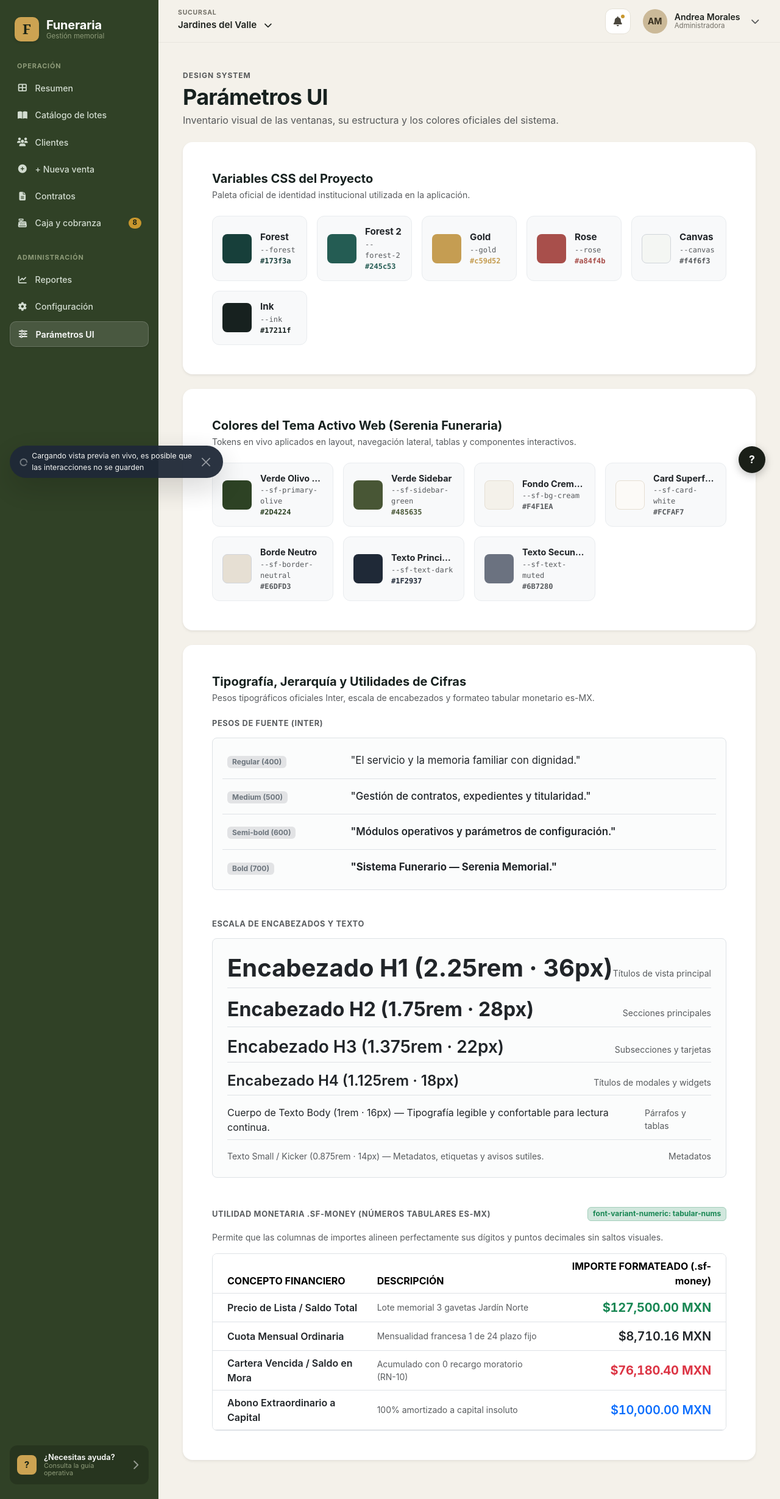
After one commit to Riguidix/SistemaFuneraria, an ASP.NET Core app: page /ParametrosUi in a window 1280 px wide. The commit adds this page. Shown: the whole page at 61% size. Run offline with ASP.NET Core 8, Linux system fonts and the light colour scheme; some libraries are stand-ins or nearby versions.

Commit message:
feat(web): SF-019/VistaParametrosUi - implementacion de design system y parametros ui segun captura 13

```diff
--- /dev/null
+++ b/src/SistemaFuneraria.Web/Pages/ParametrosUi.cshtml
@@ -0,0 +1,355 @@
+@page
+@model SistemaFuneraria.Web.Pages.ParametrosUiModel
+@{
+    ViewData["Title"] = "Parámetros UI - Design System";
+}
+
+<!-- Encabezado de Página (Figma Captura 13) -->
+<div class="mb-4">
+    <span class="text-uppercase fw-bold text-muted small" style="letter-spacing: 0.08em; font-size: 0.75rem;">DESIGN SYSTEM</span>
+    <h1 class="fw-bold mt-1 mb-1" style="color: var(--ink, #17211f); font-size: 2.25rem; letter-spacing: -0.02em;">Parámetros UI</h1>
+    <p class="text-muted mb-0" style="font-size: 1rem;">Inventario visual de las ventanas, su estructura y los colores oficiales del sistema.</p>
+</div>
+
+<!-- ========================================================
+     SECCIÓN 1: Variables CSS del Proyecto (Figma Captura 13)
+     ======================================================== -->
+<div class="card border-0 shadow-sm rounded-4 p-4 p-md-5 mb-4 bg-white">
+    <div class="mb-4">
+        <h2 class="h5 fw-bold mb-1" style="color: var(--ink, #17211f);">Variables CSS del Proyecto</h2>
+        <p class="text-muted small mb-0">Paleta oficial de identidad institucional utilizada en la aplicación.</p>
+    </div>
+
+    <!-- Grid de Swatches Fiel a Figma Captura 13 -->
+    <div class="row g-3 mb-3">
+        <!-- 1. Forest -->
+        <div class="col-12 col-sm-6 col-md-4 col-lg-2-4">
+            <div class="color-swatch-card h-100">
+                <div class="color-swatch-box" style="background-color: var(--forest, #173f3a);" title="#173f3a"></div>
+                <div class="overflow-hidden">
+                    <div class="fw-bold text-dark text-truncate" style="font-size: 0.95rem;">Forest</div>
+                    <div class="text-muted token-code">--forest</div>
+                    <div class="token-code fw-semibold text-truncate" style="color: var(--forest, #173f3a);">#173f3a</div>
+                </div>
+            </div>
+        </div>
+
+        <!-- 2. Forest 2 -->
+        <div class="col-12 col-sm-6 col-md-4 col-lg-2-4">
+            <div class="color-swatch-card h-100">
+                <div class="color-swatch-box" style="background-color: var(--forest-2, #245c53);" title="#245c53"></div>
+                <div class="overflow-hidden">
+                    <div class="fw-bold text-dark text-truncate" style="font-size: 0.95rem;">Forest 2</div>
+                    <div class="text-muted token-code">--forest-2</div>
+                    <div class="token-code fw-semibold text-truncate" style="color: var(--forest-2, #245c53);">#245c53</div>
+                </div>
+            </div>
+        </div>
+
+        <!-- 3. Gold -->
+        <div class="col-12 col-sm-6 col-md-4 col-lg-2-4">
+            <div class="color-swatch-card h-100">
+                <div class="color-swatch-box" style="background-color: var(--gold, #c59d52);" title="#c59d52"></div>
+                <div class="overflow-hidden">
+                    <div class="fw-bold text-dark text-truncate" style="font-size: 0.95rem;">Gold</div>
+                    <div class="text-muted token-code">--gold</div>
+                    <div class="token-code fw-semibold text-truncate" style="color: var(--gold, #c59d52);">#c59d52</div>
+                </div>
+            </div>
+        </div>
+
+        <!-- 4. Rose -->
+        <div class="col-12 col-sm-6 col-md-4 col-lg-2-4">
+            <div class="color-swatch-card h-100">
+                <div class="color-swatch-box" style="background-color: var(--rose, #a84f4b);" title="#a84f4b"></div>
+                <div class="overflow-hidden">
+                    <div class="fw-bold text-dark text-truncate" style="font-size: 0.95rem;">Rose</div>
+                    <div class="text-muted token-code">--rose</div>
+                    <div class="token-code fw-semibold text-truncate" style="color: var(--rose, #a84f4b);">#a84f4b</div>
+                </div>
+            </div>
+        </div>
+
+        <!-- 5. Canvas -->
+        <div class="col-12 col-sm-6 col-md-4 col-lg-2-4">
+            <div class="color-swatch-card h-100">
+                <div class="color-swatch-box border" style="background-color: var(--canvas, #f4f6f3); border-color: #D1D5DB !important;" title="#f4f6f3"></div>
+                <div class="overflow-hidden">
+                    <div class="fw-bold text-dark text-truncate" style="font-size: 0.95rem;">Canvas</div>
+                    <div class="text-muted token-code">--canvas</div>
+                    <div class="token-code fw-semibold text-truncate text-muted">#f4f6f3</div>
+                </div>
+            </div>
+        </div>
+    </div>
+
+    <!-- Fila 2 de Captura 13 (Ink) -->
+    <div class="row g-3">
+        <!-- 6. Ink -->
+        <div class="col-12 col-sm-6 col-md-4 col-lg-2-4">
+            <div class="color-swatch-card h-100">
+                <div class="color-swatch-box" style="background-color: var(--ink, #17211f);" title="#17211f"></div>
+                <div class="overflow-hidden">
+                    <div class="fw-bold text-dark text-truncate" style="font-size: 0.95rem;">Ink</div>
+                    <div class="text-muted token-code">--ink</div>
+                    <div class="token-code fw-semibold text-truncate" style="color: var(--ink, #17211f);">#17211f</div>
+                </div>
+            </div>
+        </div>
+    </div>
+</div>
+
+<!-- ========================================================
+     SECCIÓN 2: Colores del Tema Activo Web (Serenia Funeraria)
+     ======================================================== -->
+<div class="card border-0 shadow-sm rounded-4 p-4 p-md-5 mb-4 bg-white">
+    <div class="mb-4">
+        <h2 class="h5 fw-bold mb-1" style="color: var(--ink, #17211f);">Colores del Tema Activo Web (Serenia Funeraria)</h2>
+        <p class="text-muted small mb-0">Tokens en vivo aplicados en layout, navegación lateral, tablas y componentes interactivos.</p>
+    </div>
+
+    <div class="row g-3">
+        <!-- Verde Olivo Primario -->
+        <div class="col-12 col-sm-6 col-md-4 col-lg-3">
+            <div class="color-swatch-card h-100">
+                <div class="color-swatch-box" style="background-color: var(--sf-primary-olive, #2D4224);" title="#2D4224"></div>
+                <div class="overflow-hidden">
+                    <div class="fw-bold text-dark text-truncate" style="font-size: 0.9rem;">Verde Olivo Primario</div>
+                    <div class="text-muted token-code">--sf-primary-olive</div>
+                    <div class="token-code fw-semibold text-truncate" style="color: #2D4224;">#2D4224</div>
+                </div>
+            </div>
+        </div>
+
+        <!-- Verde Sidebar -->
+        <div class="col-12 col-sm-6 col-md-4 col-lg-3">
+            <div class="color-swatch-card h-100">
+                <div class="color-swatch-box" style="background-color: var(--sf-sidebar-green, #485635);" title="#485635"></div>
+                <div class="overflow-hidden">
+                    <div class="fw-bold text-dark text-truncate" style="font-size: 0.9rem;">Verde Sidebar</div>
+                    <div class="text-muted token-code">--sf-sidebar-green</div>
+                    <div class="token-code fw-semibold text-truncate" style="color: #485635;">#485635</div>
+                </div>
+            </div>
+        </div>
+
+        <!-- Fondo Crema Memorial -->
+        <div class="col-12 col-sm-6 col-md-4 col-lg-3">
+            <div class="color-swatch-card h-100">
+                <div class="color-swatch-box border" style="background-color: var(--sf-bg-cream, #F4F1EA); border-color: #E6DFD3 !important;" title="#F4F1EA"></div>
+                <div class="overflow-hidden">
+                    <div class="fw-bold text-dark text-truncate" style="font-size: 0.9rem;">Fondo Crema Memorial</div>
+                    <div class="text-muted token-code">--sf-bg-cream</div>
+                    <div class="token-code fw-semibold text-truncate text-muted">#F4F1EA</div>
+                </div>
+            </div>
+        </div>
+
+        <!-- Card Superficie -->
+        <div class="col-12 col-sm-6 col-md-4 col-lg-3">
+            <div class="color-swatch-card h-100">
+                <div class="color-swatch-box border" style="background-color: var(--sf-card-white, #FCFAF7); border-color: #E6DFD3 !important;" title="#FCFAF7"></div>
+                <div class="overflow-hidden">
+                    <div class="fw-bold text-dark text-truncate" style="font-size: 0.9rem;">Card Superficie</div>
+                    <div class="text-muted token-code">--sf-card-white</div>
+                    <div class="token-code fw-semibold text-truncate text-muted">#FCFAF7</div>
+                </div>
+            </div>
+        </div>
+
+        <!-- Borde Neutro -->
+        <div class="col-12 col-sm-6 col-md-4 col-lg-3">
+            <div class="color-swatch-card h-100">
+                <div class="color-swatch-box border" style="background-color: var(--sf-border-neutral, #E6DFD3); border-color: #D1D5DB !important;" title="#E6DFD3"></div>
+                <div class="overflow-hidden">
+                    <div class="fw-bold text-dark text-truncate" style="font-size: 0.9rem;">Borde Neutro</div>
+                    <div class="text-muted token-code">--sf-border-neutral</div>
+                    <div class="token-code fw-semibold text-truncate text-muted">#E6DFD3</div>
+                </div>
+            </div>
+        </div>
+
+        <!-- Texto Principal -->
+        <div class="col-12 col-sm-6 col-md-4 col-lg-3">
+            <div class="color-swatch-card h-100">
+                <div class="color-swatch-box" style="background-color: var(--sf-text-dark, #1F2937);" title="#1F2937"></div>
+                <div class="overflow-hidden">
+                    <div class="fw-bold text-dark text-truncate" style="font-size: 0.9rem;">Texto Principal</div>
+                    <div class="text-muted token-code">--sf-text-dark</div>
+                    <div class="token-code fw-semibold text-truncate" style="color: #1F2937;">#1F2937</div>
+                </div>
+            </div>
+        </div>
+
+        <!-- Texto Secundario -->
+        <div class="col-12 col-sm-6 col-md-4 col-lg-3">
+            <div class="color-swatch-card h-100">
+                <div class="color-swatch-box" style="background-color: var(--sf-text-muted, #6B7280);" title="#6B7280"></div>
+                <div class="overflow-hidden">
+                    <div class="fw-bold text-dark text-truncate" style="font-size: 0.9rem;">Texto Secundario</div>
+                    <div class="text-muted token-code">--sf-text-muted</div>
+                    <div class="token-code fw-semibold text-truncate text-muted">#6B7280</div>
+                </div>
+            </div>
+        </div>
+    </div>
+</div>
+
+<!-- ========================================================
+     SECCIÓN 3: Tipografía, Jerarquía y Cifras Monetarias
+     ======================================================== -->
+<div class="card border-0 shadow-sm rounded-4 p-4 p-md-5 mb-4 bg-white">
+    <div class="mb-4">
+        <h2 class="h5 fw-bold mb-1" style="color: var(--ink, #17211f);">Tipografía, Jerarquía y Utilidades de Cifras</h2>
+        <p class="text-muted small mb-0">Pesos tipográficos oficiales Inter, escala de encabezados y formateo tabular monetario es-MX.</p>
+    </div>
+
+    <!-- Bloque 1: Pesos de Fuente -->
+    <div class="mb-5">
+        <h3 class="h6 fw-bold text-uppercase text-muted mb-3" style="letter-spacing: 0.05em; font-size: 0.8rem;">Pesos de Fuente (Inter)</h3>
+        <div class="p-4 rounded-3 border bg-light bg-opacity-50">
+            <div class="row g-3 align-items-center mb-3 pb-3 border-bottom">
+                <div class="col-12 col-md-3">
+                    <span class="badge bg-secondary-subtle text-secondary px-2 py-1">Regular (400)</span>
+                </div>
+                <div class="col-12 col-md-9">
+                    <p class="mb-0 fw-normal" style="font-size: 1.05rem;">"El servicio y la memoria familiar con dignidad."</p>
+                </div>
+            </div>
+
+            <div class="row g-3 align-items-center mb-3 pb-3 border-bottom">
+                <div class="col-12 col-md-3">
+                    <span class="badge bg-secondary-subtle text-secondary px-2 py-1">Medium (500)</span>
+                </div>
+                <div class="col-12 col-md-9">
+                    <p class="mb-0 fw-medium" style="font-size: 1.05rem;">"Gestión de contratos, expedientes y titularidad."</p>
+                </div>
+            </div>
+
+            <div class="row g-3 align-items-center mb-3 pb-3 border-bottom">
+                <div class="col-12 col-md-3">
+                    <span class="badge bg-secondary-subtle text-secondary px-2 py-1">Semi-bold (600)</span>
+                </div>
+                <div class="col-12 col-md-9">
+                    <p class="mb-0 fw-semibold" style="font-size: 1.05rem;">"Módulos operativos y parámetros de configuración."</p>
+                </div>
+            </div>
+
+            <div class="row g-3 align-items-center">
+                <div class="col-12 col-md-3">
+                    <span class="badge bg-secondary-subtle text-secondary px-2 py-1">Bold (700)</span>
+                </div>
+                <div class="col-12 col-md-9">
+                    <p class="mb-0 fw-bold" style="font-size: 1.05rem;">"Sistema Funerario — Serenia Memorial."</p>
+                </div>
+            </div>
+        </div>
+    </div>
+
+    <!-- Bloque 2: Escala de Encabezados -->
+    <div class="mb-5">
+        <h3 class="h6 fw-bold text-uppercase text-muted mb-3" style="letter-spacing: 0.05em; font-size: 0.8rem;">Escala de Encabezados y Texto</h3>
+        <div class="p-4 rounded-3 border bg-light bg-opacity-50">
+            <div class="d-flex flex-column gap-3">
+                <div class="d-flex flex-column flex-md-row justify-content-between align-items-baseline border-bottom pb-2">
+                    <h1 class="mb-0 fw-bold">Encabezado H1 (2.25rem · 36px)</h1>
+                    <span class="text-muted small">Títulos de vista principal</span>
+                </div>
+                <div class="d-flex flex-column flex-md-row justify-content-between align-items-baseline border-bottom pb-2">
+                    <h2 class="mb-0 fw-bold">Encabezado H2 (1.75rem · 28px)</h2>
+                    <span class="text-muted small">Secciones principales</span>
+                </div>
+                <div class="d-flex flex-column flex-md-row justify-content-between align-items-baseline border-bottom pb-2">
+                    <h3 class="mb-0 fw-semibold">Encabezado H3 (1.375rem · 22px)</h3>
+                    <span class="text-muted small">Subsecciones y tarjetas</span>
+                </div>
+                <div class="d-flex flex-column flex-md-row justify-content-between align-items-baseline border-bottom pb-2">
+                    <h4 class="mb-0 fw-semibold">Encabezado H4 (1.125rem · 18px)</h4>
+                    <span class="text-muted small">Títulos de modales y widgets</span>
+                </div>
+                <div class="d-flex flex-column flex-md-row justify-content-between align-items-baseline border-bottom pb-2">
+                    <p class="mb-0">Cuerpo de Texto Body (1rem · 16px) — Tipografía legible y confortable para lectura continua.</p>
+                    <span class="text-muted small">Párrafos y tablas</span>
+                </div>
+                <div class="d-flex flex-column flex-md-row justify-content-between align-items-baseline">
+                    <small class="text-muted">Texto Small / Kicker (0.875rem · 14px) — Metadatos, etiquetas y avisos sutiles.</small>
+                    <span class="text-muted small">Metadatos</span>
+                </div>
+            </div>
+        </div>
+    </div>
+
+    <!-- Bloque 3: Utilidad Monetaria .sf-money -->
+    <div>
+        <div class="d-flex align-items-center justify-content-between mb-3">
+            <h3 class="h6 fw-bold text-uppercase text-muted mb-0" style="letter-spacing: 0.05em; font-size: 0.8rem;">Utilidad Monetaria .sf-money (Números Tabulares es-MX)</h3>
+            <span class="badge bg-success-subtle text-success border border-success-subtle">font-variant-numeric: tabular-nums</span>
+        </div>
+        <p class="text-muted small mb-3">Permite que las columnas de importes alineen perfectamente sus dígitos y puntos decimales sin saltos visuales.</p>
+
+        <div class="table-responsive rounded-3 border bg-white">
+            <table class="table align-middle mb-0">
+                <thead class="bg-light">
+                    <tr>
+                        <th class="ps-4">CONCEPTO FINANCIERO</th>
+                        <th>DESCRIPCIÓN</th>
+                        <th class="text-end pe-4">IMPORTE FORMATEADO (.sf-money)</th>
+                    </tr>
+                </thead>
+                <tbody>
+                    <tr>
+                        <td class="ps-4 fw-semibold text-dark">Precio de Lista / Saldo Total</td>
+                        <td class="text-muted small">Lote memorial 3 gavetas Jardín Norte</td>
+                        <td class="text-end pe-4">
+                            <span class="sf-money fw-bold text-success fs-5">$127,500.00 MXN</span>
+                        </td>
+                    </tr>
+                    <tr>
+                        <td class="ps-4 fw-semibold text-dark">Cuota Mensual Ordinaria</td>
+                        <td class="text-muted small">Mensualidad francesa 1 de 24 plazo fijo</td>
+                        <td class="text-end pe-4">
+                            <span class="sf-money fw-semibold text-dark fs-5">$8,710.16 MXN</span>
+                        </td>
+                    </tr>
+                    <tr>
+                        <td class="ps-4 fw-semibold text-dark">Cartera Vencida / Saldo en Mora</td>
+                        <td class="text-muted small">Acumulado con 0 recargo moratorio (RN-10)</td>
+                        <td class="text-end pe-4">
+                            <span class="sf-money fw-bold text-danger fs-5">$76,180.40 MXN</span>
+                        </td>
+                    </tr>
+                    <tr>
+                        <td class="ps-4 fw-semibold text-dark">Abono Extraordinario a Capital</td>
+                        <td class="text-muted small">100% amortizado a capital insoluto</td>
+                        <td class="text-end pe-4">
+                            <span class="sf-money fw-semibold text-primary fs-5">$10,000.00 MXN</span>
+                        </td>
+                    </tr>
+                </tbody>
+            </table>
+        </div>
+    </div>
+</div>
+
+<!-- Pill Flotante Inspirada en Figma Captura 13 -->
+<div class="toast-container position-fixed bottom-0 start-0 p-3" style="z-index: 1050;">
+    <div class="toast show align-items-center text-white border-0 shadow-lg rounded-pill" role="alert" aria-live="assertive" aria-atomic="true" style="background-color: #1F2937; opacity: 0.95;">
+        <div class="d-flex align-items-center px-3 py-2">
+            <div class="toast-body p-0 d-flex align-items-center gap-2 small">
+                <i class="fa-solid fa-circle-notch fa-spin text-white-50"></i>
+                <span>Cargando vista previa en vivo, es posible que las interacciones no se guarden</span>
+            </div>
+            <button type="button" class="btn-close btn-close-white ms-2 me-1" data-bs-dismiss="toast" aria-label="Close"></button>
+        </div>
+    </div>
+</div>
+
+<style>
+    /* Ajuste para columnas de 5 elementos en pantallas grandes */
+    @@media (min-width: 992px) {
+        .col-lg-2-4 {
+            flex: 0 0 auto;
+            width: 20%;
+        }
+    }
+</style>
--- /dev/null
+++ b/src/SistemaFuneraria.Web/Pages/ParametrosUi.cshtml.cs
@@ -0,0 +1,10 @@
+using Microsoft.AspNetCore.Mvc.RazorPages;
+
+namespace SistemaFuneraria.Web.Pages;
+
+public class ParametrosUiModel : PageModel
+{
+    public void OnGet()
+    {
+    }
+}
--- a/src/SistemaFuneraria.Web/Pages/Shared/_Layout.cshtml
+++ b/src/SistemaFuneraria.Web/Pages/Shared/_Layout.cshtml
@@ -9,7 +9,8 @@
     <!-- CDN de Font Awesome (SF-020) -->
     <link rel="stylesheet" href="https://cdnjs.cloudflare.com/ajax/libs/font-awesome/7.3.1/css/all.min.css" integrity="sha512-QeR2VH+lsBE5LSAe1Q5EnTBbe7XTBubt8dG93Y7gidSgdMCr8nVqKcfKAMyN96SV8KDbZVTDXChatu5G2KQGzg==" crossorigin="anonymous" referrerpolicy="no-referrer">
     <link rel="stylesheet" href="https://cdnjs.cloudflare.com/ajax/libs/font-awesome/6.5.2/css/all.min.css" />
-    <!-- Hoja de estilos del tema Funeraria (SF-019 / SF-020) -->
+    <!-- Hoja de estilos del tema Funeraria (SF-019 / SF-020) y Tokens Oficiales (SF-025) -->
+    <link rel="stylesheet" href="~/css/sistema-tokens.css" asp-append-version="true" />
     <link rel="stylesheet" href="~/css/funeraria-theme.css" asp-append-version="true" />
     <link rel="stylesheet" href="~/css/site.css" asp-append-version="true" />
 </head>
@@ -18,6 +19,7 @@
     bool esClientes = rutaActual.StartsWith("/Clientes", StringComparison.OrdinalIgnoreCase);
     bool esCatalogo = rutaActual.StartsWith("/Catalogo", StringComparison.OrdinalIgnoreCase);
     bool esCobranza = rutaActual.StartsWith("/Cobranza", StringComparison.OrdinalIgnoreCase);
+    bool esParametrosUi = rutaActual.StartsWith("/ParametrosUi", StringComparison.OrdinalIgnoreCase);
 }
 <body class="funeraria-app">
     <div class="funeraria-wrapper">
@@ -100,9 +102,9 @@
                             <span>Configuración</span>
                         </a>
                     </li>
-                    <!-- 9. Parámetros UI (Inerte) -->
+                    <!-- 9. Parámetros UI (Activo SF-025) -->
                     <li>
-                        <a href="#" class="funeraria-nav-item inert" onclick="return false;" title="Parámetros UI (No navegable)">
+                        <a href="/ParametrosUi" class="funeraria-nav-item @(esParametrosUi ? "active" : "")" @(esParametrosUi ? "aria-current=\"page\"" : "") title="Parámetros UI">
                             <i class="fa-solid fa-sliders fa-fw" aria-hidden="true"></i>
                             <span>Parámetros UI</span>
                         </a>
--- /dev/null
+++ b/src/SistemaFuneraria.Web/wwwroot/css/sistema-tokens.css
@@ -0,0 +1,66 @@
+/**
+ * Sistema Funerario (Gestión Memorial)
+ * Hoja Central de Tokens de Diseño (Design System - SF-025 / Captura 13)
+ */
+
+:root {
+    /* 1. Muestras Oficiales Figma Captura 13 */
+    --forest: #173f3a;
+    --forest-2: #245c53;
+    --gold: #c59d52;
+    --rose: #a84f4b;
+    --canvas: #f4f6f3;
+    --ink: #17211f;
+
+    /* 2. Paleta Activa de la Web Funeraria */
+    --sf-primary-olive: #2D4224;      /* Verde olivo profundo de botones y marca */
+    --sf-sidebar-green: #485635;      /* Verde olivo suave del sidebar */
+    --sf-bg-cream: #F4F1EA;           /* Fondo cálido canvas de la aplicación */
+    --sf-card-white: #FCFAF7;         /* Superficie de tarjetas */
+    --sf-border-neutral: #E6DFD3;     /* Bordes y divisores suaves */
+    --sf-text-dark: #1F2937;          /* Texto principal */
+    --sf-text-muted: #6B7280;         /* Texto secundario y kickers */
+
+    /* 3. Tipografía y Radios */
+    --sf-font-family: 'Inter', -apple-system, BlinkMacSystemFont, 'Segoe UI', Roboto, sans-serif;
+    --sf-radius-sm: 8px;
+    --sf-radius-md: 12px;
+    --sf-radius-lg: 16px;
+    --sf-radius-xl: 24px;
+}
+
+/* Utilidad para cifras monetarias formateadas es-MX con números tabulares */
+.sf-money {
+    font-variant-numeric: tabular-nums;
+    font-feature-settings: "tnum";
+    letter-spacing: -0.01em;
+}
+
+/* Clases de utilidad para tokens de color */
+.color-swatch-box {
+    width: 48px;
+    height: 48px;
+    border-radius: var(--sf-radius-sm);
+    flex-shrink: 0;
+}
+
+.color-swatch-card {
+    background-color: #F8F9FA;
+    border: 1px solid #E9ECEF;
+    border-radius: var(--sf-radius-md);
+    padding: 0.875rem 1rem;
+    display: flex;
+    align-items: center;
+    gap: 0.875rem;
+    transition: transform 0.15s ease, box-shadow 0.15s ease;
+}
+
+.color-swatch-card:hover {
+    transform: translateY(-2px);
+    box-shadow: 0 4px 12px rgba(0, 0, 0, 0.05);
+}
+
+.token-code {
+    font-family: SFMono-Regular, Menlo, Monaco, Consolas, "Liberation Mono", "Courier New", monospace;
+    font-size: 0.75rem;
+}
```
